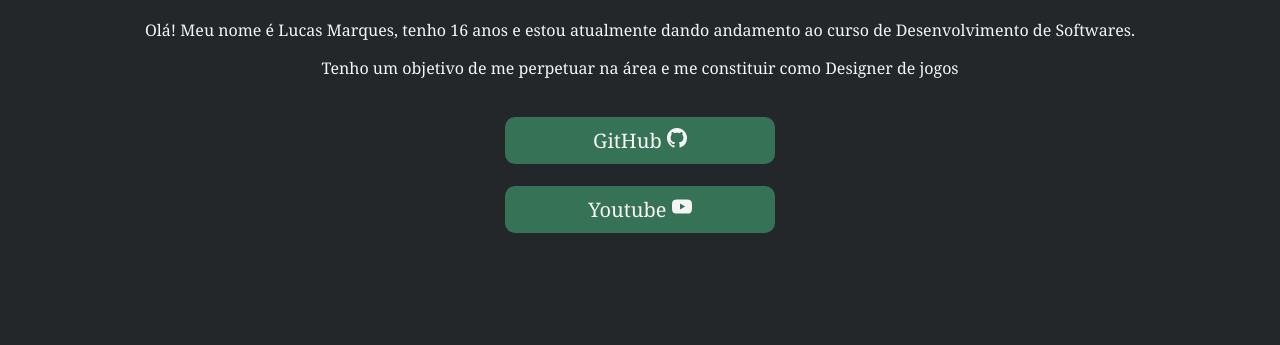
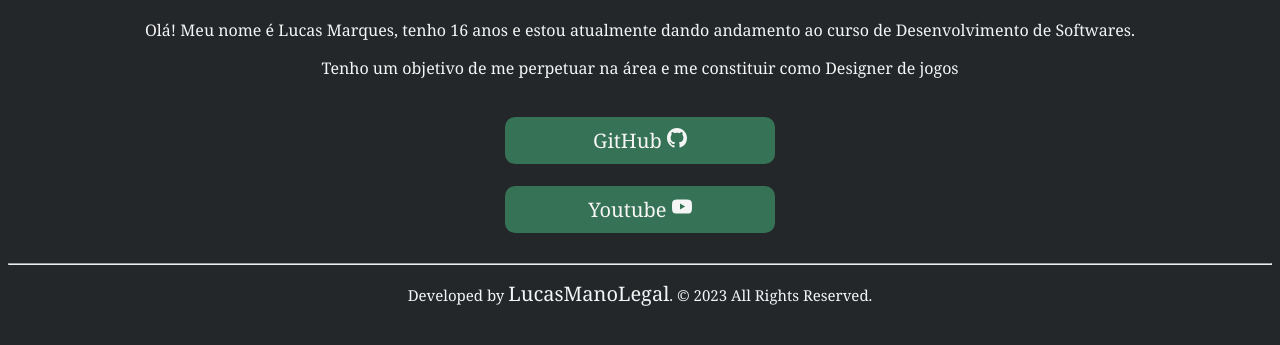
Before and after one commit to LucasManoLegal/SitePessoal-LucasManoLegal, a plain HTML site: page index.html in a window 1280 px wide. Shown: the part 141-486 px from the top of the page. Drawn offline with Linux system fonts and the light colour scheme.

Commit message:
Adicionado rodapé (footer) com o copyright da página e um link para o GitHub

```diff
--- a/index.html
+++ b/index.html
@@ -35,5 +35,12 @@
             </a>
         </section>
     </div>
+    <br>
+    <div>
+        <hr>
+        <footer>
+            <p>Developed by <a href="http://github.com/LucasManoLegal">LucasManoLegal</a>. © 2023 All Rights Reserved.</p>
+        </footer>
+    </div>
 </body>
 </html>
--- a/style.css
+++ b/style.css
@@ -25,3 +25,6 @@ section{
     margin: auto;
     padding: 10px;
 }
+footer{
+    font-size: 15px;
+}
```
